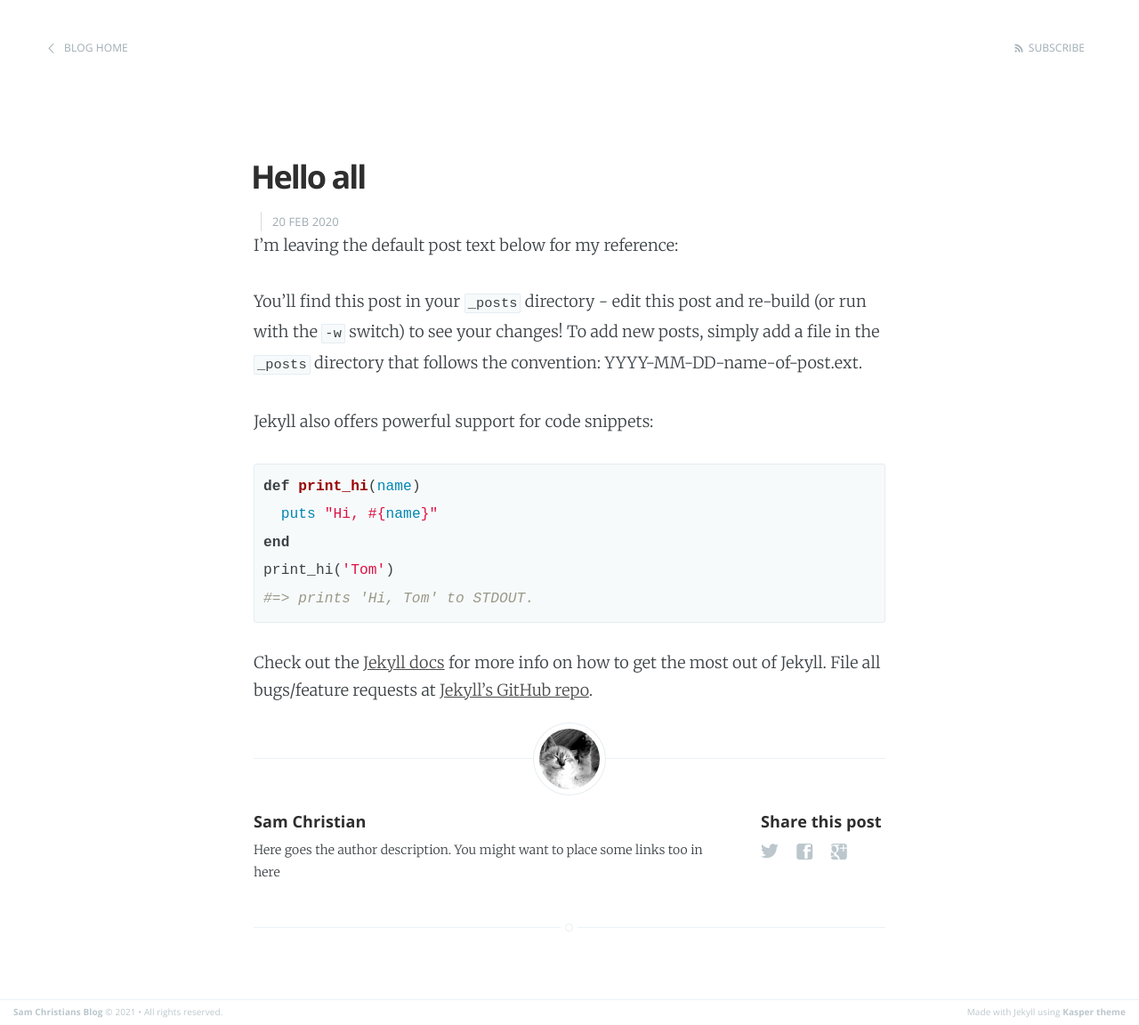
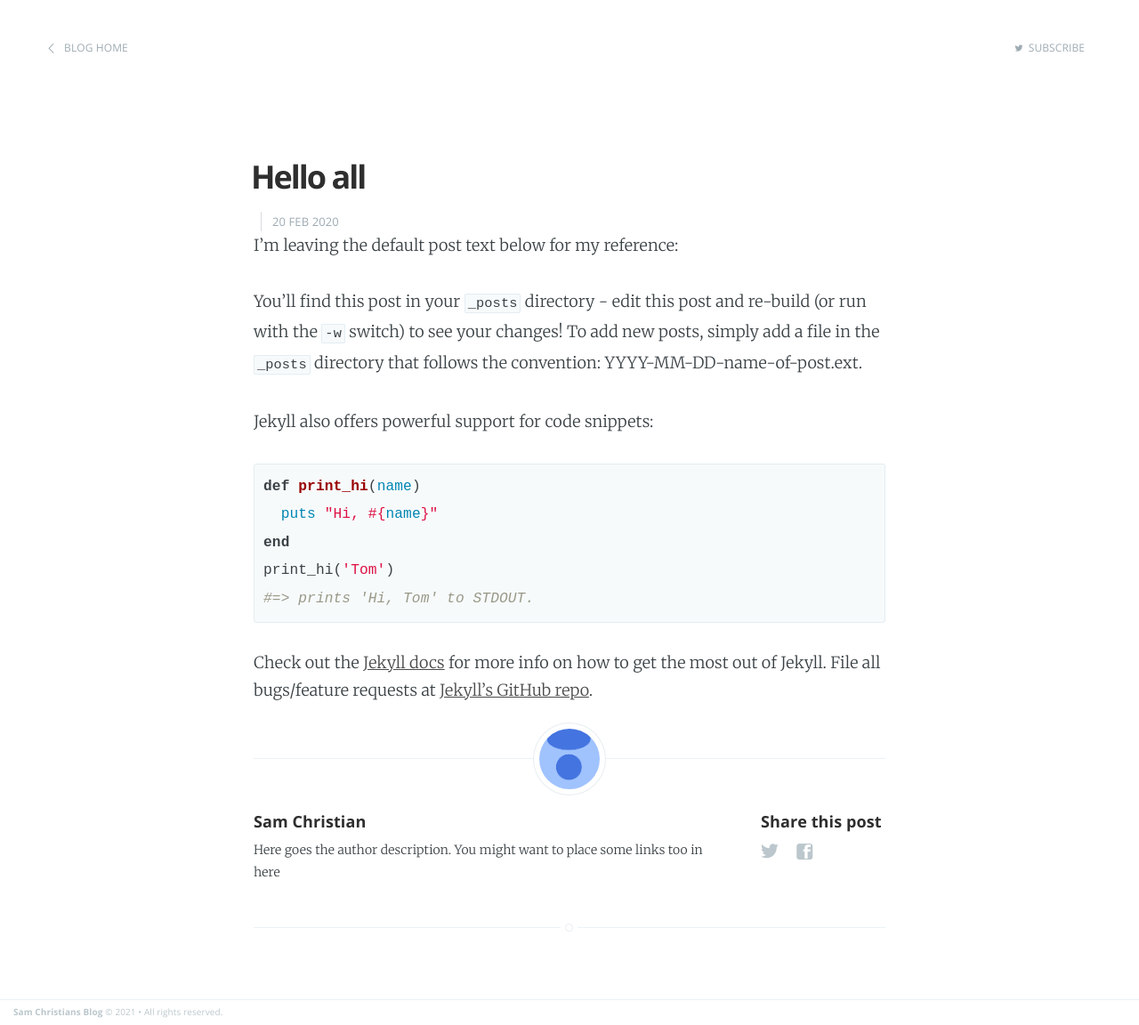
Before and after one commit to Sam-2727/Sam-2727.github.io, a Jekyll site: the page built from _posts/2013-11-10-welcome-to-jekyll.markdown, in a window 1280 px wide. Shown: the whole page at 89% size. Built offline with Jekyll 4.4.1, drawn with Linux system fonts in a browser that asks for light colours.

```diff
--- a/_includes/share.html
+++ b/_includes/share.html
@@ -8,8 +8,4 @@
         onclick="window.open(this.href, 'facebook-share','width=580,height=296');return false;">
         <span class="hidden">Facebook</span>
     </a>
-    <a class="icon-google-plus" href="https://plus.google.com/share?url={{site.domain_name}}{{page.url}}"
-       onclick="window.open(this.href, 'google-plus-share', 'width=490,height=530');return false;">
-        <span class="hidden">Google+</span>
-    </a>
 </section>
--- a/_layouts/default.html
+++ b/_layouts/default.html
@@ -25,9 +25,6 @@
         <a href="{{ site.baseurl }}">{{ site.name }}</a> &copy;
               {{"now" | date: "%Y"}} &bull; All rights reserved.
       </section>
-      <section class="poweredby">Made with Jekyll using
-        <a href="http://github.com/rosario/kasper">Kasper theme</a>
-      </section>
     </footer>
 
     <script type="text/javascript" src="/assets/js/jquery-1.11.1.min.js"></script>
--- a/_layouts/post.html
+++ b/_layouts/post.html
@@ -8,7 +8,7 @@ post_class: post-template
 <header class="main-header post-head {% if page.cover %}" style="background-image: url({{ page.cover }}) {%else%}no-cover{% endif %}">
     <nav class="main-nav {% if page.cover %} overlay {% endif %} clearfix">
         <a class="back-button icon-arrow-left" href="https://blog.samchristian.org">Blog Home</a>
-        <a class="subscribe-button icon-feed" href="https://blog.samchristian.org/feed.xml">Subscribe</a>
+        <a class="subscribe-button icon-twitter" href="https://blog.samchristian.org/subscribe">Subscribe</a>
     </nav>
 </header>
 
```
Also changed, not shown: about.md (deleted, +0 -6 lines), subscribe.md (added, +9 -0 lines), assets/images/profile.png, 3 other files.
